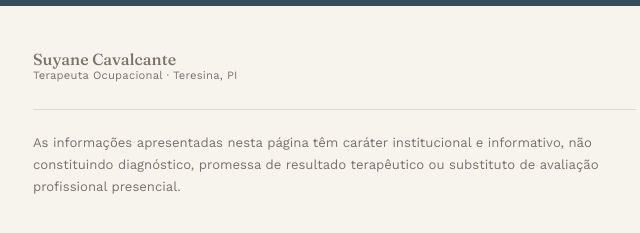
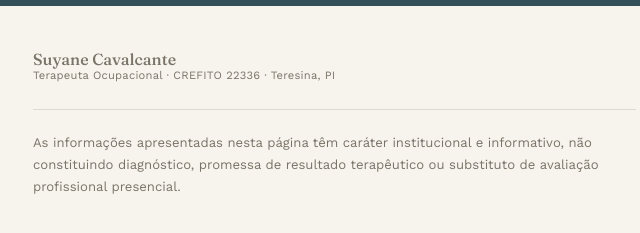
Before and after one commit to feliperscavalcante/suyane-cavalcante-site, a plain HTML site: page index.html in a window 1280 px wide. Shown: the part 6356-6589 px from the top of the page, 71-711 px from the left. Drawn offline with nearby package versions, Linux system fonts and the light colour scheme.

Commit message:
Atualização do rodapé com CREFITO

```diff
--- a/index.html
+++ b/index.html
@@ -428,7 +428,7 @@
 <footer>
   <div class="wrap">
     <div class="footer-grid">
-      <div class="wordmark" style="font-size:1rem;">Suyane Cavalcante<span>Terapeuta Ocupacional · Teresina, PI</span></div>
+      <div class="wordmark" style="font-size:1rem;">Suyane Cavalcante<span>Terapeuta Ocupacional · CREFITO 22336 · Teresina, PI</span></div>
       <a href="https://wa.me/message/ZQJFGOU2Q7CCP1" target="_blank" rel="noopener">wa.me/message/ZQJFGOU2Q7CCP1</a>
     </div>
     <p class="disclaimer">As informações apresentadas nesta página têm caráter institucional e informativo, não constituindo diagnóstico, promessa de resultado terapêutico ou substituto de avaliação profissional presencial.</p>
```
